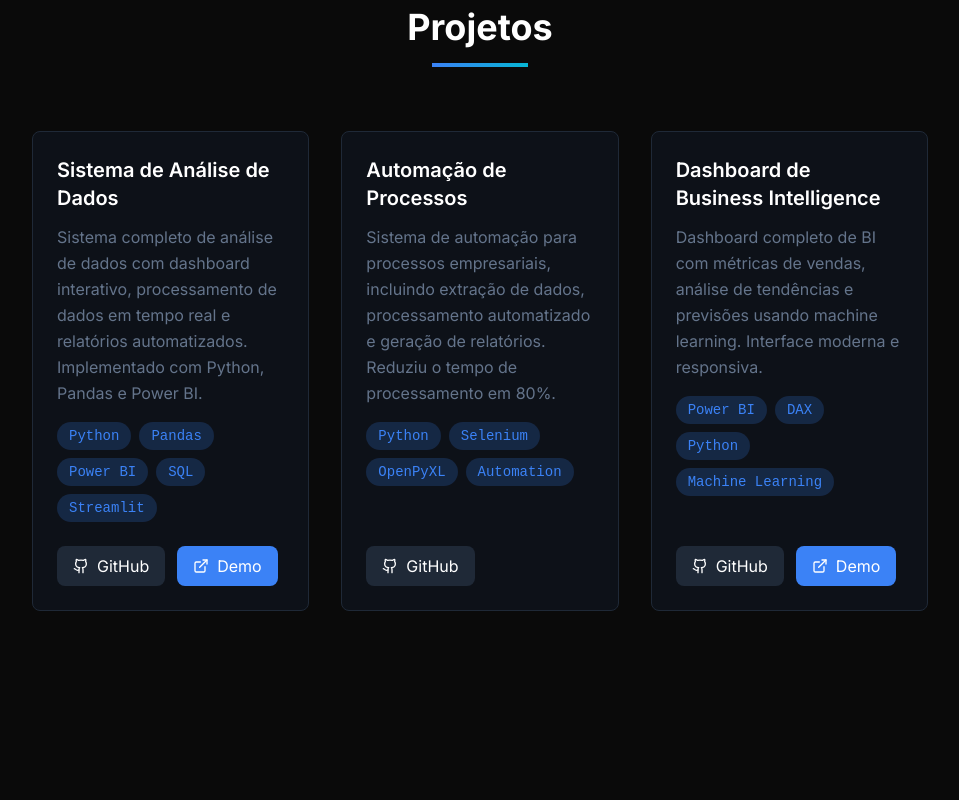
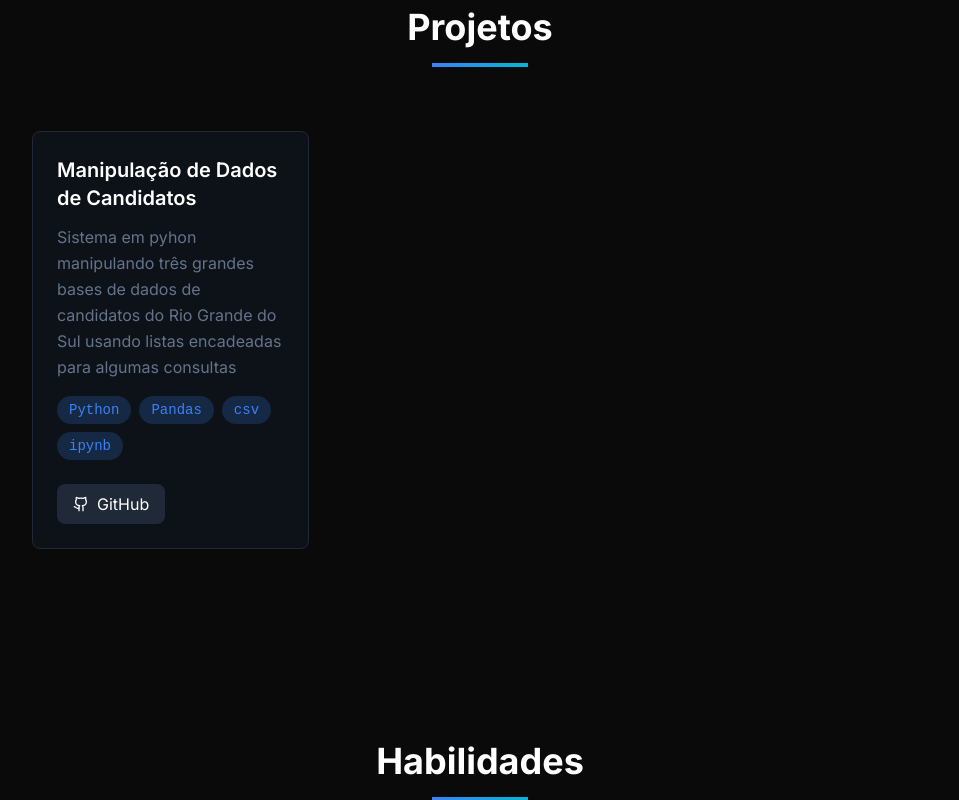
Before and after one commit to lucasnk1/portfolio-leuck, a Next.js app: page / in a window 1280 px wide. Shown: the part 1380-2180 px from the top of the page, without its empty margins (160-1119 px from the left). Built offline with nearby package versions, Linux system fonts and the light colour scheme.

Commit message:
Tem q fazer mais projetos no github Lucas

```diff
--- a/app/page.tsx
+++ b/app/page.tsx
@@ -17,25 +17,18 @@ export default function Home() {
 
   const projects = [
     {
-      title: "Sistema de Análise de Dados",
-      description: "Sistema completo de análise de dados com dashboard interativo, processamento de dados em tempo real e relatórios automatizados. Implementado com Python, Pandas e Power BI.",
-      technologies: ["Python", "Pandas", "Power BI", "SQL", "Streamlit"],
-      githubUrl: "https://github.com/seu-usuario/analise-dados",
-      liveUrl: "https://demo-analise-dados.vercel.app"
+      title: "Manipulação de Dados de Candidatos",
+      description: "Sistema em pyhon manipulando três grandes bases de dados de candidatos do Rio Grande do Sul usando listas encadeadas para algumas consultas",
+      technologies: ["Python", "Pandas", "csv", "ipynb"],
+      githubUrl: "https://github.com/lucasnk1/TI1/tree/main",
     },
-    {
-      title: "Automação de Processos",
-      description: "Sistema de automação para processos empresariais, incluindo extração de dados, processamento automatizado e geração de relatórios. Reduziu o tempo de processamento em 80%.",
-      technologies: ["Python", "Selenium", "OpenPyXL", "Automation"],
-      githubUrl: "https://github.com/seu-usuario/automacao-processos"
-    },
-    {
-      title: "Dashboard de Business Intelligence",
-      description: "Dashboard completo de BI com métricas de vendas, análise de tendências e previsões usando machine learning. Interface moderna e responsiva.",
-      technologies: ["Power BI", "DAX", "Python", "Machine Learning"],
-      githubUrl: "https://github.com/seu-usuario/dashboard-bi",
-      liveUrl: "https://dashboard-bi.vercel.app"
-    }
+   // {
+      //title: "Automação de Processos",
+      //description: "Sistema de automação para processos empresariais, incluindo extração de dados, processamento automatizado e geração de relatórios. Reduziu o tempo de processamento em 80%.",
+      //technologies: ["Python", "Selenium", "OpenPyXL", "Automation"],
+      //githubUrl: "https://github.com/seu-usuario/automacao-processos"
+      //liveUrl: "https://demo-analise-dados.vercel.app"
+   // },
   ]
 
   return (
@@ -187,7 +180,7 @@ export default function Home() {
 
             <div className="grid grid-cols-1 sm:grid-cols-3 gap-6">
               <a
-                href="https://www.linkedin.com/in/lucasleuck/"
+                href="https://www.linkedin.com/in/lucas-leuck-a58332353/"
                 target="_blank"
                 rel="noopener noreferrer"
                 className="flex flex-col items-center gap-3 p-6 bg-gray-900/50 border border-gray-800 rounded-lg hover:border-gray-600 transition-colors duration-200"
@@ -198,23 +191,23 @@ export default function Home() {
               </a>
 
               <a
-                href="https://github.com/seu-usuario"
+                href="https://github.com/lucasnk1"
                 target="_blank"
                 rel="noopener noreferrer"
                 className="flex flex-col items-center gap-3 p-6 bg-gray-900/50 border border-gray-800 rounded-lg hover:border-gray-600 transition-colors duration-200"
               >
                 <Github size={32} className="text-foreground" />
                 <span className="font-medium">{t.contact.github}</span>
-                <span className="text-sm text-secondary">seu-usuario</span>
+                <span className="text-sm text-secondary">lucasnk1</span>
               </a>
 
               <a
-                href="mailto:lucas@email.com"
+                href="mailto:lucas.oliveria014@edu.pucrs.br"
                 className="flex flex-col items-center gap-3 p-6 bg-gray-900/50 border border-gray-800 rounded-lg hover:border-gray-600 transition-colors duration-200"
               >
                 <Mail size={32} className="text-green-500" />
                 <span className="font-medium">{t.contact.email}</span>
-                <span className="text-sm text-secondary">lucas@email.com</span>
+                <span className="text-sm text-secondary">lucas.oliveria014@edu.pucrs.br</span>
               </a>
             </div>
           </motion.div>
--- a/lib/i18n.ts
+++ b/lib/i18n.ts
@@ -61,7 +61,7 @@ export const translations: Record<Language, Translations> = {
     home: {
       title: 'Lucas Leuck de Oliveira',
       subtitle: 'Estudante de Ciência de Dados & IA | Python | Power BI | Entusiasta de Automação',
-      downloadCV: 'Download CV',
+      downloadCV: 'Baixar CV',
       learnMore: 'Saiba mais'
     },
     about: {
```
Also changed, not shown: 1 other file (tests, documents, lock files or other folders).
